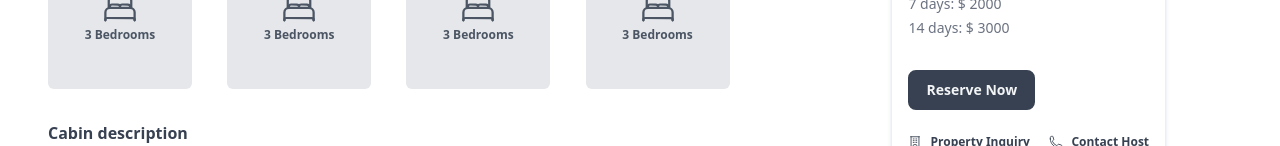
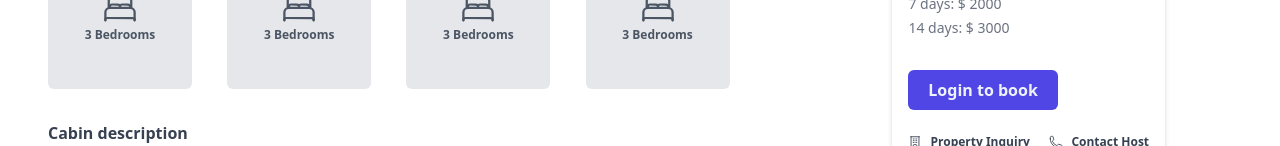
Before and after one commit to BCIamLong/bookings-app-client, a React (Vite) app: page /cabins/1 in a window 1280 px wide. Shown: the part 806-952 px from the top of the page. Built offline with nearby package versions, Linux system fonts and the light colour scheme; no server answers.

Commit message:
feat: implement api for non login users

```diff
--- a/src/features/cabins/CabinCard/index.tsx
+++ b/src/features/cabins/CabinCard/index.tsx
@@ -6,8 +6,10 @@ import { useBookCabin } from "../../bookings/useBookCabin";
 import Spinner from "../../../components/Spinner";
 import { useUserBookings } from "@/features/bookings/useUserBookings";
 import ButtonLink from "@/components/ButtonLink";
+import { useUserSession } from "@/features/auth/useUserSession";
 
 export default function CabinCard({ cabin }: { cabin: ICabin }) {
+  const { user, isLoading: isLoadingUser } = useUserSession()
   const { _id: cabinId, regularPrice, discount, name, description, image } = cabin || {}
   const discountPrice = regularPrice - Math.round(regularPrice * (discount / 100))
   const { isBooking, bookCabin } = useBookCabin()
@@ -15,7 +17,7 @@ export default function CabinCard({ cabin }: { cabin: ICabin }) {
   const handleClick = async function () {
     bookCabin({ cabinId, regularPrice, name, description, image })
   }
-  if (isLoading) return <Spinner size="normal" />
+  if (isLoading || isLoadingUser) return <Spinner size="normal" />
   return (
     <div className={`min-h-24 bg-stone-0 text-stone-700 shadow-md thin:max-sm:px-6 thin:max-sm:w-[17.4rem] shadow-stone-300 px-4 py-6 ${count ? ' backdrop-brightness-90' : ''}`}>
       {Boolean(count) && <p className="py-1 px-2 text-xs uppercase font-semibold text-stone-50 bg-green-500 rounded-lg flex justify-center items-center mb-3">Payment Completed</p>}
@@ -29,11 +31,11 @@ export default function CabinCard({ cabin }: { cabin: ICabin }) {
         <li>7 days: $ 2000</li>
         <li>14 days: $ 3000</li>
       </ul>
-      {!count ?
-        <Button type="primary" size="small" onClick={handleClick}>{isBooking ? <Spinner size="small" /> : 'Reserve Now'}</Button> :
-        <div className="w-[62%]">
-          <ButtonLink href='/profile/bookings' type="primary" size="small">See your bookings</ButtonLink>
-        </div>}
+      {!count ? !user ? <div className="w-[62%]"><ButtonLink type="primary" href="/login">Login to book</ButtonLink></div> : <Button type="primary" size="small" onClick={handleClick}>
+        {isBooking ? <Spinner size="small" /> : 'Reserve Now'}
+      </Button> : <div className="w-[62%]">
+        <ButtonLink href='/profile/bookings' type="primary" size="small">See your bookings</ButtonLink>
+      </div>}
       <div className="flex justify-between items-center py-6 text-xs font-semibold">
         <div className="flex items-center gap-2">
           <HiOutlineBuildingOffice className="text-sm" />
--- a/src/features/cabins/useCabin.ts
+++ b/src/features/cabins/useCabin.ts
@@ -10,7 +10,7 @@ export const useCabin = function () {
     isLoading,
     error,
   } = useQuery({
-    queryKey: ['cabin'],
+    queryKey: ['cabin', id],
     queryFn: () => getCabin(id!),
   })
 
--- a/src/features/reviews/ReviewsList/index.tsx
+++ b/src/features/reviews/ReviewsList/index.tsx
@@ -8,18 +8,21 @@ import { ICabin, IReview } from "@/interfaces";
 import ReviewItem from "../ReviewItem";
 import { useReviews } from "../useReviews";
 import ReviewProfilePopup from "../ReviewsProfilePopup";
+import { useUserSession } from "@/features/auth/useUserSession";
 
 
 export default function ReviewsList({ isReviewsOfUser }: { isReviewsOfUser?: boolean }) {
 
-
+  const { user, isLoading: isLoadingUser } = useUserSession()
   const { reviews, isLoading: isLoading } = useReviews({ isReviewsOfUser })
 
   const reviewsLength = reviews?.length
   let style = 'grid grid-cols-2 w-[70%] p-6 gap-x-12 gap-y-6 bg-stone-0 thin:max-tiny:w-[100%]'
   if (isReviewsOfUser) style = style + ' h-[25rem] overflow-y-hidden w-full py-2'
 
-  if (isLoading) return <Spinner size="normal" />
+  if (isLoading || isLoadingUser) return <Spinner size="normal" />
+
+  if (!user) return <div className="p-6"><Empty>Login to see reviews</Empty></div>
 
   return <>
     <ul className={style}>
--- a/src/features/users/UserOptionBox/index.tsx
+++ b/src/features/users/UserOptionBox/index.tsx
@@ -24,7 +24,7 @@ export default function UserOptionBox() {
       ) : (
         <div className="bg-stone-700">
           <Link to="/login">
-            <ButtonLink type="user-nav-header">Login</ButtonLink>
+            <ButtonLink type="user-nav-header" href="/login">Login</ButtonLink>
           </Link>
         </div>
       )}
--- a/src/routes/AppRoute.tsx
+++ b/src/routes/AppRoute.tsx
@@ -56,6 +56,7 @@ export default function AppRoute() {
 
         </Route>
         <Route element={<AppLayout />}>
+          <Route path="/" element={<Homepage />}></Route>
           <Route path="/cabins" element={<Cabins />} />
           <Route path="/cabins/:id" element={<Cabin />} />
           <Route path="/bookings/success" element={<BookingSuccess />} />
@@ -69,7 +70,6 @@ export default function AppRoute() {
             </ProtectedRoute>
           }
         >
-          <Route path="/" element={<Homepage />}></Route>
           <Route path="/login/verify-2fa" element={<Verify2FARoute><Verify2FA /></Verify2FARoute>}></Route>
           <Route path="/profile" element={<ProfileLayout />} >
             {/* <Route index element={<ProfileInfo />} /> */}
--- a/src/services/cabinApiService.ts
+++ b/src/services/cabinApiService.ts
@@ -31,6 +31,8 @@ const getCabins = async function ({
     let url = `${SERVER_BASE_URL}/api/v1/cabins?${sortStr}&limit=${PAGE_LIMIT}&page=${page}`
     if (searchOptions)
       url = `${SERVER_BASE_URL}/api/v1/cabins?${sortStr}&limit=${PAGE_LIMIT}&page=${page}&${searchOptions}`
+    url = url.replace('?&', '?')
+
     console.log(url)
     const res = await axios.get(url)
 
--- a/src/services/reviewsApiService.ts
+++ b/src/services/reviewsApiService.ts
@@ -35,6 +35,7 @@ const getReviews = async function ({
     if (filter) url = url + `?${query.toString()}`
 
     const token = Cookies.get('access-token')
+    console.log(url)
     const res = await axios.get(url, {
       headers: {
         Authorization: `Bearer ${token}`,
```
